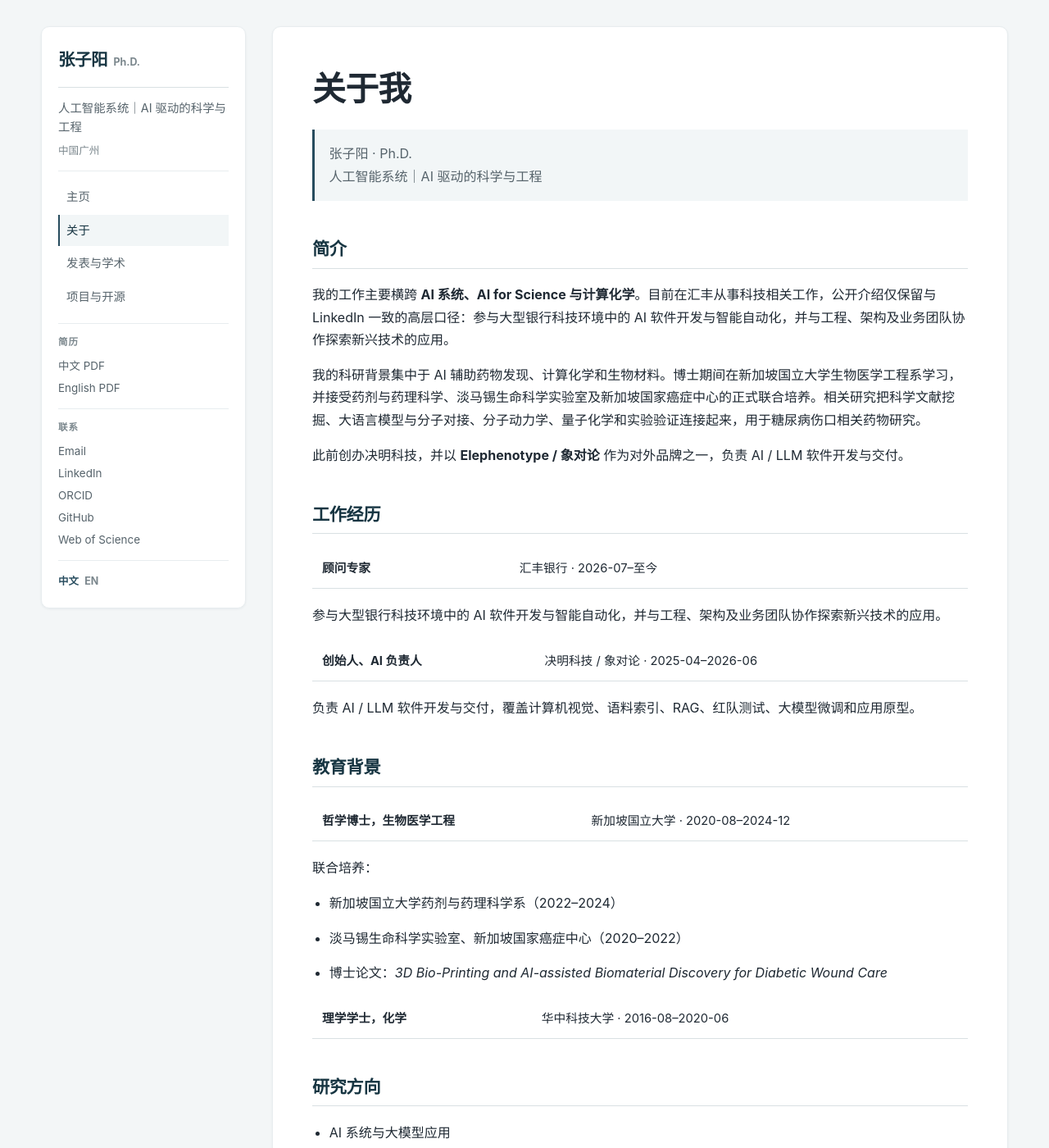
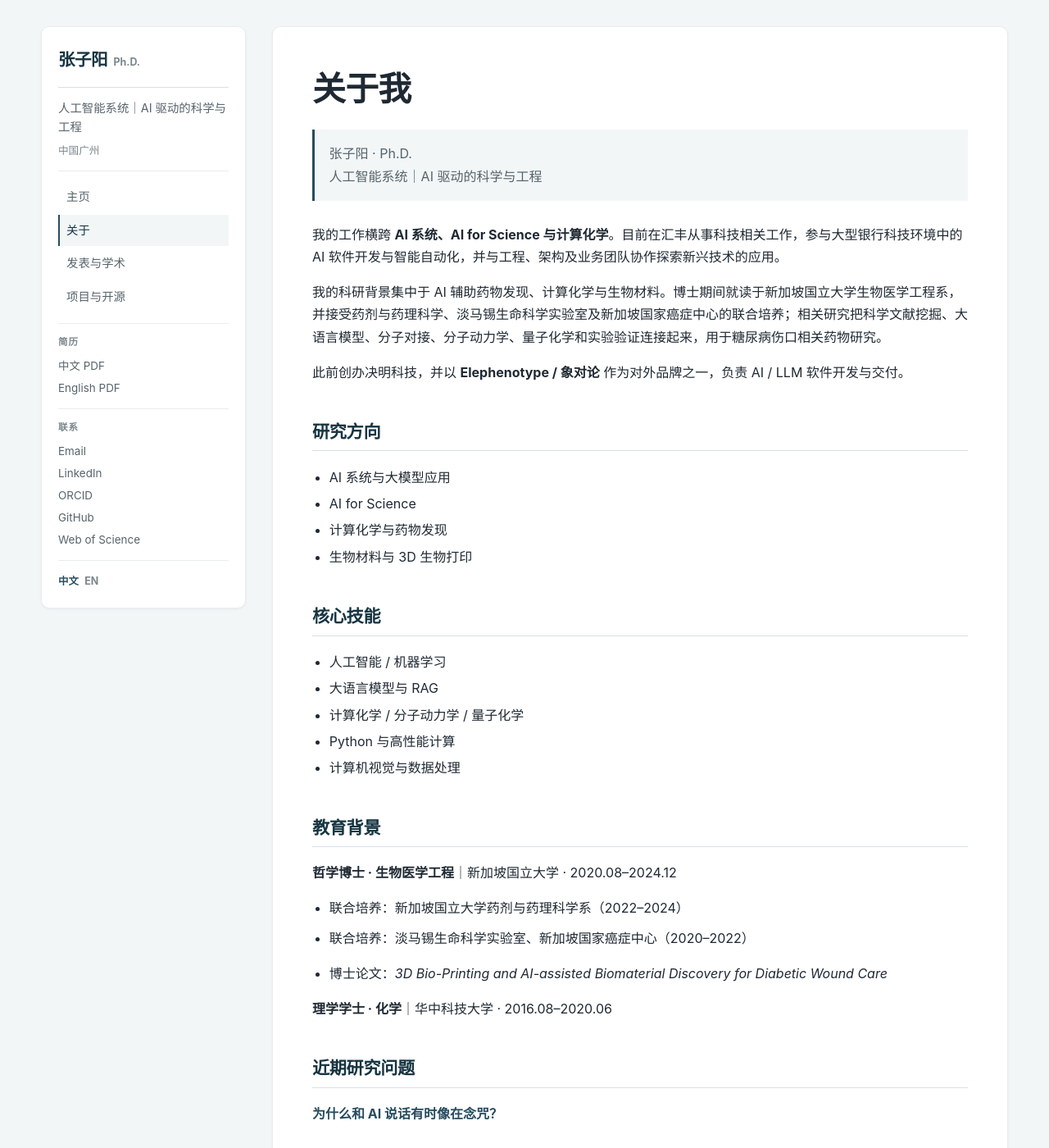
Before and after one commit to xianyu564/xianyu564.github.io, a Jekyll site: the page built from about.md, in a window 1280 px wide and 1400 px high. Shown: the whole window at 82% size. Built offline with Jekyll 4.4.1, drawn with Linux system fonts in a browser that asks for light colours; some of the changed text lies outside the part shown.

Commit message:
docs(about): remove editorial disclosure language

```diff
--- a/about.md
+++ b/about.md
@@ -5,7 +5,6 @@ permalink: /about/
 ---
 
 {% assign p = site.data.profile %}
-{% assign pubs = site.data.publications %}
 
 # 关于我
 
@@ -14,37 +13,11 @@ permalink: /about/
 {{ p.identity.tagline_zh }}
 </div>
 
-## 简介
+我的工作横跨 **AI 系统、AI for Science 与计算化学**。目前在汇丰从事科技相关工作，参与大型银行科技环境中的 AI 软件开发与智能自动化，并与工程、架构及业务团队协作探索新兴技术的应用。
 
-我的工作主要横跨 **AI 系统、AI for Science 与计算化学**。目前在汇丰从事科技相关工作，公开介绍仅保留与 LinkedIn 一致的高层口径：参与大型银行科技环境中的 AI 软件开发与智能自动化，并与工程、架构及业务团队协作探索新兴技术的应用。
-
-我的科研背景集中于 AI 辅助药物发现、计算化学和生物材料。博士期间在新加坡国立大学生物医学工程系学习，并接受药剂与药理科学、淡马锡生命科学实验室及新加坡国家癌症中心的正式联合培养。相关研究把科学文献挖掘、大语言模型与分子对接、分子动力学、量子化学和实验验证连接起来，用于糖尿病伤口相关药物研究。
+我的科研背景集中于 AI 辅助药物发现、计算化学与生物材料。博士期间就读于新加坡国立大学生物医学工程系，并接受药剂与药理科学、淡马锡生命科学实验室及新加坡国家癌症中心的联合培养；相关研究把科学文献挖掘、大语言模型、分子对接、分子动力学、量子化学和实验验证连接起来，用于糖尿病伤口相关药物研究。
 
 此前创办决明科技，并以 **Elephenotype / 象对论** 作为对外品牌之一，负责 AI / LLM 软件开发与交付。
-
-## 工作经历
-
-{% for exp in p.experience %}
-**{{ exp.role_zh }}** | {{ exp.organization_zh }}{% if exp.brand_zh %} / {{ exp.brand_zh }}{% endif %} · {{ exp.start }}–{% if exp.current %}至今{% else %}{{ exp.end }}{% endif %}
-
-{{ exp.description_zh }}
-
-{% endfor %}
-
-## 教育背景
-
-{% for edu in p.education %}
-**{{ edu.degree_zh }}，{{ edu.field_zh }}** | {{ edu.institution_zh }} · {{ edu.start }}–{{ edu.end }}
-
-{% if edu.joint_training %}
-联合培养：
-{% for jt in edu.joint_training %}
-- {{ jt.zh }}（{{ jt.period }}）
-{% endfor %}
-{% endif %}
-{% if edu.thesis %}- 博士论文：*{{ edu.thesis }}*{% endif %}
-
-{% endfor %}
 
 ## 研究方向
 
@@ -56,40 +29,28 @@ permalink: /about/
 {% for item in p.skills.zh %}- {{ item }}
 {% endfor %}
 
-## 学术与技术档案
+## 教育背景
 
-- [发表与学术活动]({{ site.baseurl }}/publications/)：已发表论文、未刊稿件、同行评审、专利与软件著作权。
-- [项目与开源]({{ site.baseurl }}/projects/)：代表性研究 / 技术工作与次级公开仓库。
-- 博士阶段代表研究：{{ pubs.published[0].title }}，*{{ pubs.published[0].venue }}*，{{ pubs.published[0].role_zh }}。
-- 简历下载：[中文 PDF]({{ p.contact.cv_zh | relative_url }}) · [English PDF]({{ p.contact.cv_en | relative_url }})。
+{% for edu in p.education %}
+**{{ edu.degree_zh }} · {{ edu.field_zh }}**｜{{ edu.institution_zh }} · {{ edu.start | replace: '-', '.' }}–{{ edu.end | replace: '-', '.' }}
 
-## 其他经历
+{% if edu.joint_training %}
+{% for jt in edu.joint_training %}- 联合培养：{{ jt.zh }}（{{ jt.period }}）
+{% endfor %}
+{% endif %}
+{% if edu.thesis %}- 博士论文：*{{ edu.thesis }}*{% endif %}
 
-**实习 / 研究实践**
+{% endfor %}
 
-- 博士期间：百图生科、泰康保险集团、北京聚创造网络科技有限公司。
-- 本科期间：中国科学技术大学化学物理系、中国科学院理化技术研究所。
-
-**科研合作**
-{{ p.additional.collaborations_zh }}
-
-**艺术创作**
-{{ p.additional.arts_zh }}
-
-**语言**
-{{ p.additional.languages_zh }}
-
-## {{ p.now.label_zh }}
+## 近期研究问题
 
 [**{{ p.now.question_zh }}**]({{ p.now.url }})
-{{ p.now.note_zh }}
 
 ## 联系方式
 
-- 邮箱：[{{ p.contact.email }}](mailto:{{ p.contact.email }})
+- [{{ p.contact.email }}](mailto:{{ p.contact.email }})
 - [LinkedIn]({{ p.contact.linkedin }})
 - [ORCID]({{ p.contact.orcid }})
 - [GitHub]({{ p.contact.github }})
 - [Web of Science]({{ p.contact.web_of_science }})
-
-> 本页不公开手机号、详细住址或企业内部实现信息。
+- [中文简历 PDF]({{ p.contact.cv_zh }}) · [English CV]({{ p.contact.cv_en }})
```
